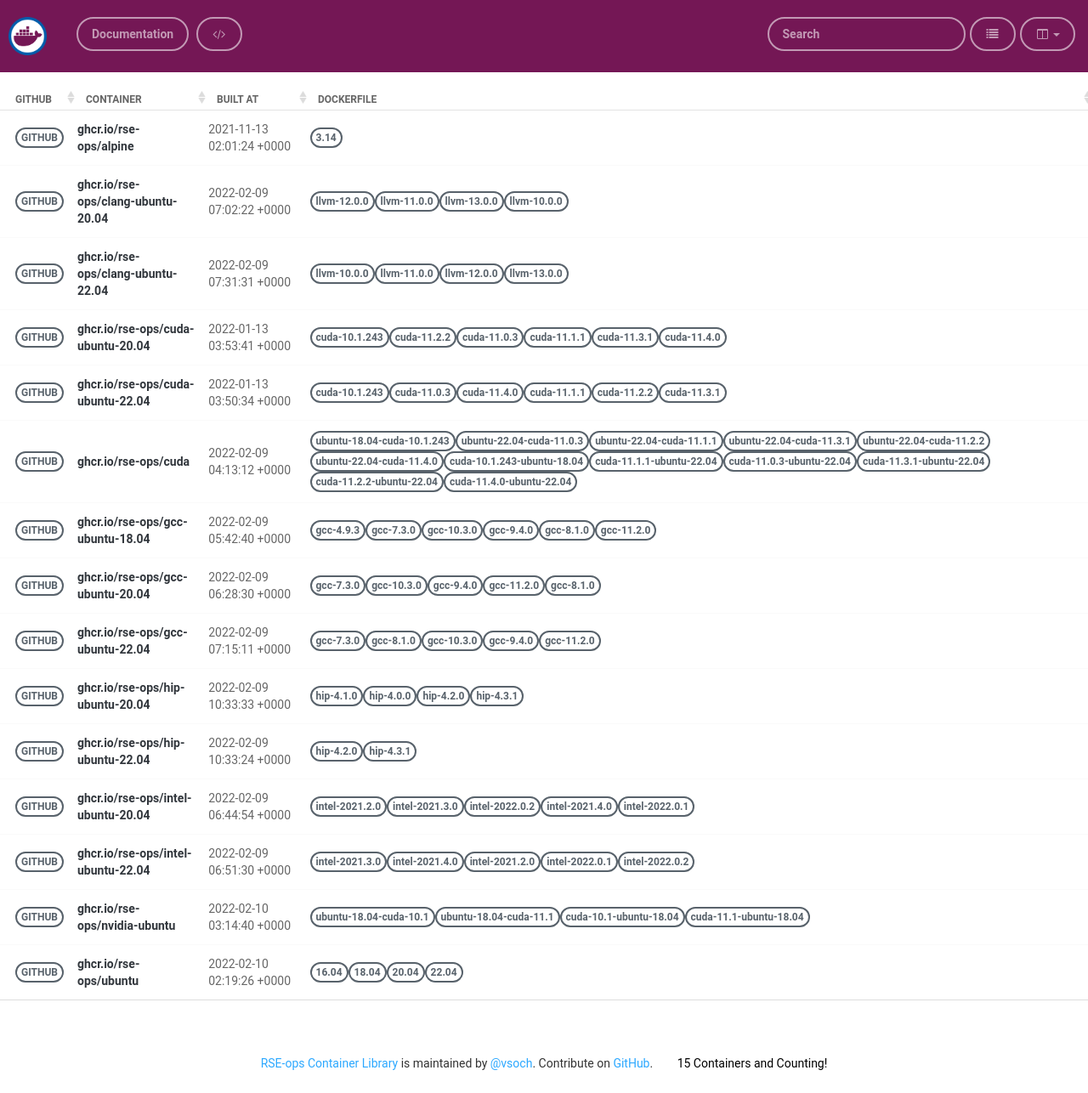
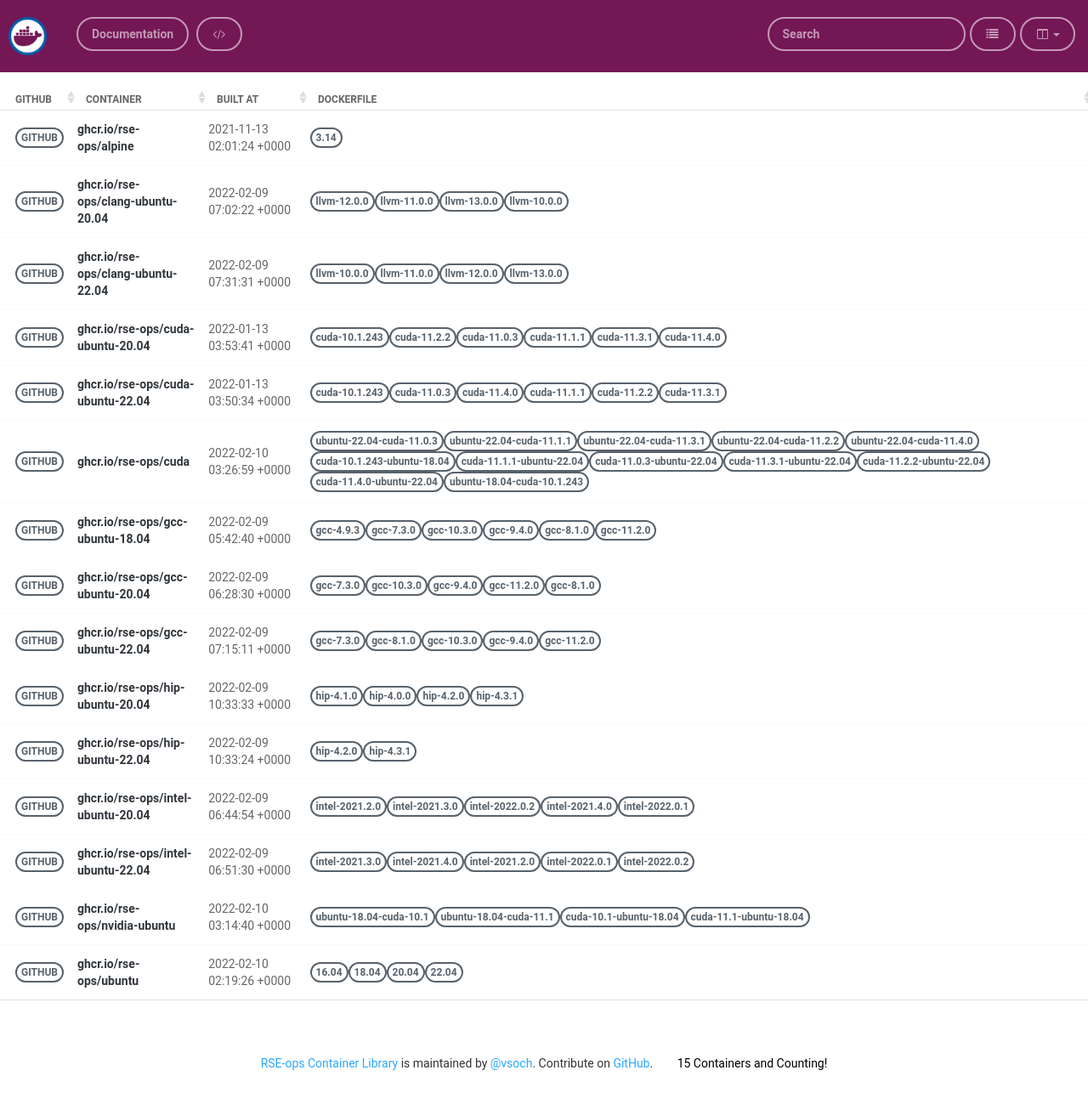
Before and after one commit to rse-ops/docker-images, a Jekyll site: the page built from pages/index.md, in a window 1280 px wide. Shown: the whole page at 85% size. Built offline with Jekyll 4.4.1, drawn with Linux system fonts in a browser that asks for light colours; nearby versions of some CDN libraries.

Commit message:
Automated push to update library 2022-02-10

```diff
--- a/_library/ghcr.io-rse-ops-cuda.md
+++ b/_library/ghcr.io-rse-ops-cuda.md
@@ -1,14 +1,11 @@
 ---
 layout: container
 name: ghcr.io/rse-ops/cuda
-updated_at: 2022-02-09 04:13:12.438143
+updated_at: 2022-02-10 03:26:59.292700
 
 
 container_url: https://github.com/orgs/rse-ops/packages/container/package/cuda
 versions:
- - tag: ubuntu-18.04-cuda-10.1.243
-   dockerfile: https://github.com/rse-ops/docker-images/blob/main/ubuntu/cuda/Dockerfile
-   manifest: https://crane.ggcr.dev/manifest/ghcr.io/rse-ops/cuda:ubuntu-18.04-cuda-10.1.243
  - tag: ubuntu-22.04-cuda-11.0.3
    dockerfile: https://github.com/rse-ops/docker-images/blob/main/ubuntu/cuda/Dockerfile
    manifest: https://crane.ggcr.dev/manifest/ghcr.io/rse-ops/cuda:ubuntu-22.04-cuda-11.0.3
@@ -42,5 +39,8 @@ versions:
  - tag: cuda-11.4.0-ubuntu-22.04
    dockerfile: https://github.com/rse-ops/docker-images/blob/main/ubuntu/cuda/Dockerfile
    manifest: https://crane.ggcr.dev/manifest/ghcr.io/rse-ops/cuda:cuda-11.4.0-ubuntu-22.04
+ - tag: ubuntu-18.04-cuda-10.1.243
+   dockerfile: https://github.com/rse-ops/docker-images/blob/main/ubuntu/cuda/Dockerfile
+   manifest: https://crane.ggcr.dev/manifest/ghcr.io/rse-ops/cuda:ubuntu-18.04-cuda-10.1.243
 
 ---
```
